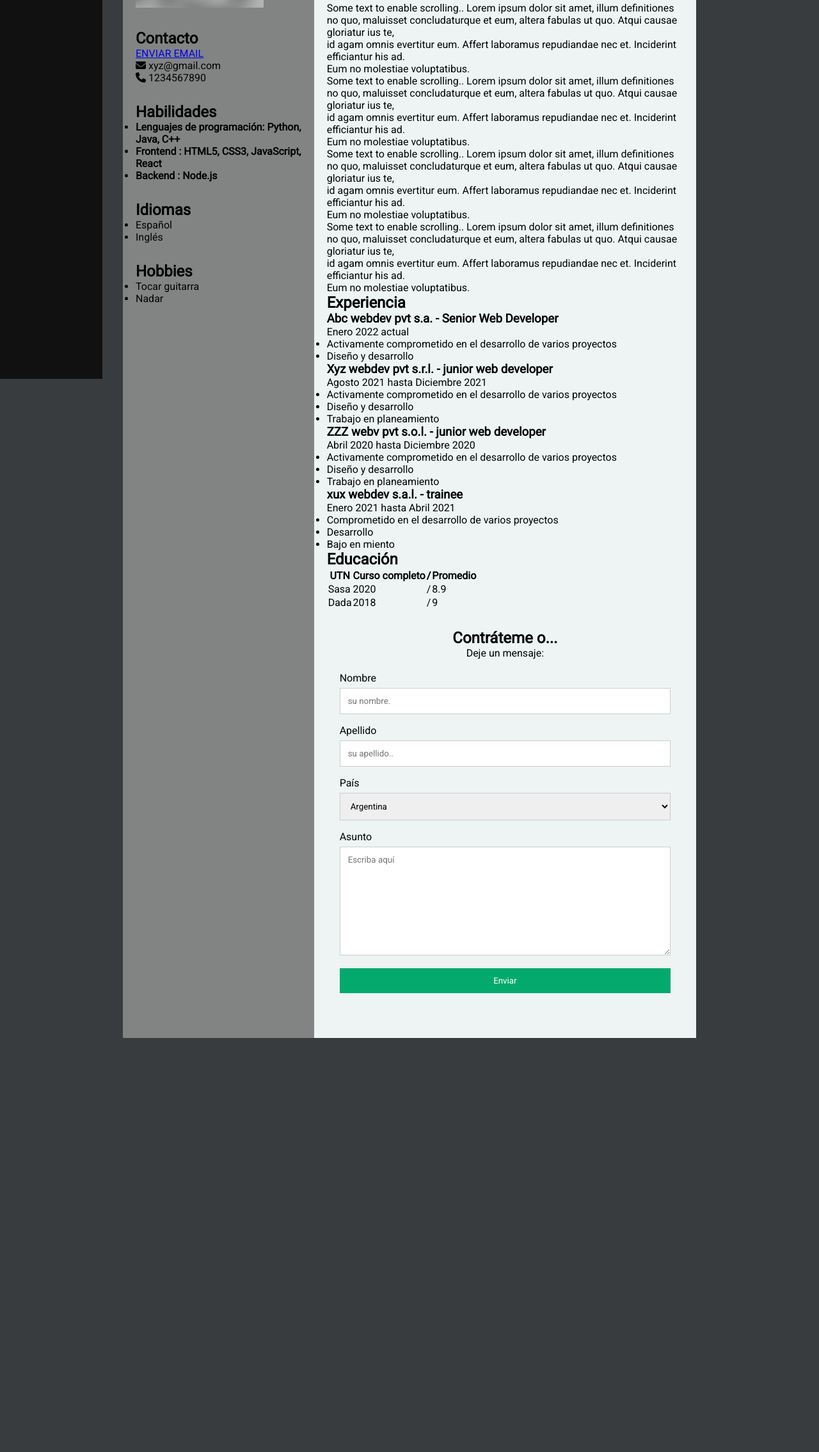
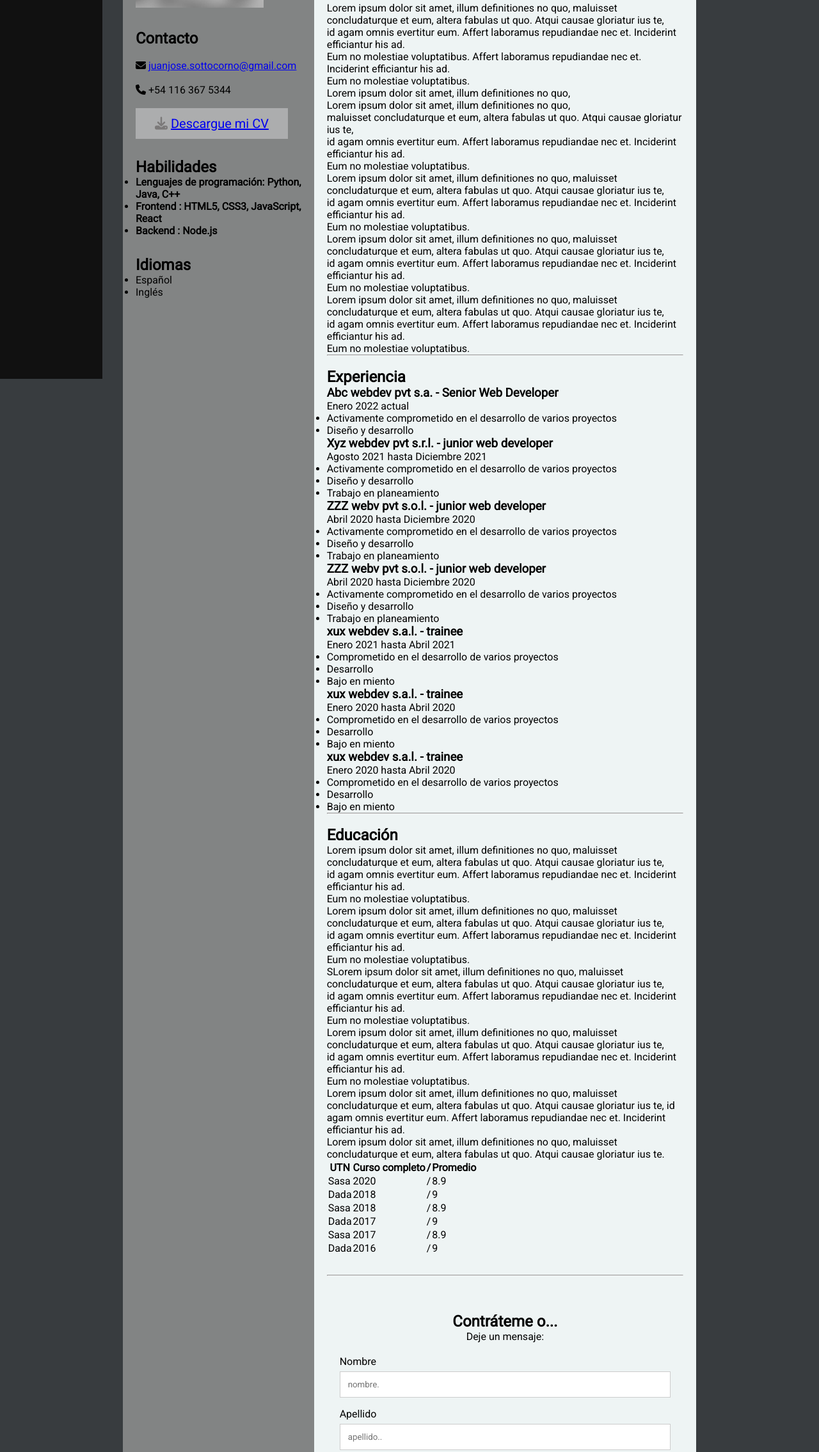
Before and after one commit to sottocorno/sottocorno.github.io, a plain HTML site: page index.html in a window 1280 px wide. Shown: the part 208-2477 px from the top of the page at 64% size. Before the commit the page ends 1830 px from the top, so only its background shows below. Drawn offline with Linux system fonts and the light colour scheme.

Commit message:
segunda prueba cambios rotundo

```diff
--- a/cv.css
+++ b/cv.css
@@ -39,7 +39,7 @@ body {
 	margin-bottom: 30px;
 }
 .h2 {
-	background-color: rgb(4, 96, 150);
+	background-color: rgb(86, 116, 133);
 
 }
 
@@ -67,7 +67,7 @@ body {
   }
 
   input[type=submit]:hover {
-    background-color: #45a049;
+    background-color: #6f9671;
   }
 
   /* Style the container/contact section */
@@ -123,5 +123,19 @@ body {
 
 /* When you mouse over the navigation links, change their color */
 .sidenav a:hover {
-  color: #f1f1f1;
+  color: #b8b7b7;
 }
+
+.btn {
+  background-color: rgb(172, 173, 174);
+  border: none;
+  color: rgb(123, 121, 121);
+  padding: 12px 30px;
+  cursor: pointer;
+  font-size: 20px;
+}
+
+/* Darker background on mouse-over */
+.btn:hover {
+  background-color: rgb(147, 147, 150);
+}
--- a/index.html
+++ b/index.html
@@ -5,7 +5,7 @@
     <meta http-equiv="X-UA-Compatible" content="IE=edge">
     <meta name="viewport" content="width=device-width, initial-scale=1.0">
     <title>CV Juan Sottocorno</title>
-    <link rel="icon" type="image/x-icon" href="imagenes/juancv.jpg">
+    <link rel="icon" type="image/x-icon" href="/imagenes y archivos/juancv.jpg">
     <link rel="stylesheet" href="cv.css">
     <link rel="preconnect" href="https://fonts.gstatic.com" crossorigin>
     <link href="https://fonts.googleapis.com/css2?family=Roboto&display=swap" rel="stylesheet">
@@ -48,15 +48,22 @@
         <div class="left">
 
             <div class="image">
-                <img src="/imagenes/juancv.jpg"
+                <img src="/imagenes y archivos/juancv.jpg"
                      alt="foto principal"
                      style="width:200px;height:200px;">
             </div>
             <div class="Contacto">
                 <h2>Contacto</h2>
-                <a href = "mailto: xyz@gmail.com">ENVIAR EMAIL</a>
-                <p> <i class="fa-solid fa-envelope"></i> xyz@gmail.com</p>
-                <p><i class="fa-solid fa-phone"></i> 1234567890</p>
+
+                <pre> </pre>
+                <p> <i class="fa-solid fa-envelope"></i> <a href = "mailto: juanjose.sottocorno@gmail.com">juanjose.sottocorno@gmail.com</a> </p>
+                <pre> </pre>
+                <p><i class="fa-solid fa-phone"></i> +54 116 367 5344</p>
+                <pre> </pre>
+                <p> <button class="btn"><i class="fa fa-download"></i>
+                  <a href="/imagenes y archivos/CV_2023_JUAN SOTTOCORNO.pdf" download="CV_J_Sottocorno">
+                 Descargue mi CV
+               </a></button></p>
             </div>
             <div class="Habilidades">
                 <h2>Habilidades</h2>
@@ -75,13 +82,6 @@
                     <li>Inglés</li>
                 </ul>
             </div>
-            <div class="Hobbies">
-                <h2>Hobbies</h2>
-                <ul>
-                    <li>Tocar guitarra</li>
-                    <li>Nadar</li>
-                </ul>
-            </div>
         </div>
         <div class="right">
                 <div id="home" class="tabcontent">
@@ -97,34 +97,42 @@
                   con una excelente reputación
                     para expandir mis conocimientos y habilidades relacionados
                     a las tecnologías de la información</p>
-           <p>Some text to enable scrolling.. Lorem ipsum dolor sit amet,
+           <p>Lorem ipsum dolor sit amet,
              illum definitiones no quo, maluisset concludaturque et eum,
               altera fabulas ut quo. Atqui causae gloriatur ius te,<br>
                id agam omnis evertitur eum.
                Affert laboramus repudiandae nec et. Inciderint efficiantur his ad. <br>
+               Eum no molestiae voluptatibus.
+               Affert laboramus repudiandae nec et. Inciderint efficiantur his ad. <br>
                Eum no molestiae voluptatibus.</p>
 
-           <p> Some text to enable scrolling.. Lorem ipsum dolor sit amet, illum definitiones no quo,
+           <p> Lorem ipsum dolor sit amet, illum definitiones no quo,<br>
+            Lorem ipsum dolor sit amet, illum definitiones no quo,<br>
              maluisset concludaturque et eum, altera fabulas ut quo. Atqui causae gloriatur ius te,<br>
               id agam omnis evertitur eum.
               Affert laboramus repudiandae nec et. Inciderint efficiantur his ad.<br>
                Eum no molestiae voluptatibus.</p>
 
-              <p>Some text to enable scrolling.. Lorem ipsum dolor sit amet,
+              <p>Lorem ipsum dolor sit amet,
               illum definitiones no quo, maluisset concludaturque et eum,
                altera fabulas ut quo. Atqui causae gloriatur ius te,<br>
                 id agam omnis evertitur eum.
                 Affert laboramus repudiandae nec et. Inciderint efficiantur his ad.<br>
                  Eum no molestiae voluptatibus.</p>
 
-            <p> Some text to enable scrolling.. Lorem ipsum dolor sit amet, illum definitiones no quo,
+            <p> Lorem ipsum dolor sit amet, illum definitiones no quo,
               maluisset concludaturque et eum, altera fabulas ut quo. Atqui causae gloriatur ius te,<br>
                id agam omnis evertitur eum.
                Affert laboramus repudiandae nec et. Inciderint efficiantur his ad. <br>
                Eum no molestiae voluptatibus.</p>
 
-
-
+               <p> Lorem ipsum dolor sit amet, illum definitiones no quo,
+                maluisset concludaturque et eum, altera fabulas ut quo. Atqui causae gloriatur ius te,<br>
+                 id agam omnis evertitur eum.
+                 Affert laboramus repudiandae nec et. Inciderint efficiantur his ad. <br>
+                 Eum no molestiae voluptatibus.</p>
+               <hr>
+               <pre> </pre>
              <div id="Experiencia" class="tabcontent">
                 <h2>Experiencia</h2>
 
@@ -151,6 +159,14 @@
                     <li>Diseño y desarrollo</li>
                     <li>Trabajo en planeamiento</li>
                 </ul>
+                <h3>ZZZ webv pvt s.o.l. - junior web developer</h3>
+                <p>Abril 2020 hasta Diciembre 2020</p>
+                <ul>
+                    <li>Activamente comprometido en
+                        el desarrollo de varios proyectos</li>
+                    <li>Diseño y desarrollo</li>
+                    <li>Trabajo en planeamiento</li>
+                </ul>
                 <h3>xux webdev s.a.l. - trainee</h3>
                 <p>Enero 2021 hasta Abril 2021</p>
                 <ul>
@@ -159,8 +175,28 @@
                     <li>Desarrollo</li>
                     <li>Bajo en miento</li>
                 </ul>
+                <h3>xux webdev s.a.l. - trainee</h3>
+                <p>Enero 2020 hasta Abril 2020</p>
+                <ul>
+                    <li>Comprometido en
+                        el desarrollo de varios proyectos</li>
+                    <li>Desarrollo</li>
+                    <li>Bajo en miento</li>
+                </ul>
+              </ul>
+              <h3>xux webdev s.a.l. - trainee</h3>
+              <p>Enero 2020 hasta Abril 2020</p>
+              <ul>
+                  <li>Comprometido en
+                      el desarrollo de varios proyectos</li>
+                  <li>Desarrollo</li>
+                  <li>Bajo en miento</li>
+              </ul>
             </div>
+          <hr>
+          <pre> </pre>
             <div  id="Educación" class="Educación">
+
                 <h2>Educación</h2>
                 <table>
                     <tr>
@@ -169,21 +205,80 @@
                         <th>/</th>
                         <th>    Promedio </th>
                     </tr>
+                    <p>Lorem ipsum dolor sit amet,
+                      illum definitiones no quo, maluisset concludaturque et eum,
+                       altera fabulas ut quo. Atqui causae gloriatur ius te,<br>
+                        id agam omnis evertitur eum.
+                        Affert laboramus repudiandae nec et. Inciderint efficiantur his ad.<br>
+                         Eum no molestiae voluptatibus.</p>
                     <tr>
                         <td>Sasa</td>
                         <td>2020</td>
                         <td>/</td>
                         <td>8.9</td>
                     </tr>
+                    <p>Lorem ipsum dolor sit amet,
+                      illum definitiones no quo, maluisset concludaturque et eum,
+                       altera fabulas ut quo. Atqui causae gloriatur ius te,<br>
+                        id agam omnis evertitur eum.
+                        Affert laboramus repudiandae nec et. Inciderint efficiantur his ad.<br>
+                         Eum no molestiae voluptatibus.</p>
                     <tr>
                         <td>Dada</td>
                         <td>2018</td>
                         <td>/</td>
                         <td>9</td>
                     </tr>
+                    <p>SLorem ipsum dolor sit amet,
+                      illum definitiones no quo, maluisset concludaturque et eum,
+                       altera fabulas ut quo. Atqui causae gloriatur ius te,<br>
+                        id agam omnis evertitur eum.
+                        Affert laboramus repudiandae nec et. Inciderint efficiantur his ad.<br>
+                         Eum no molestiae voluptatibus.</p>
+                    <tr>
+                      <td>Sasa</td>
+                      <td>2018</td>
+                      <td>/</td>
+                      <td>8.9</td>
+                  </tr>
+                  <p>Lorem ipsum dolor sit amet,
+                    illum definitiones no quo, maluisset concludaturque et eum,
+                     altera fabulas ut quo. Atqui causae gloriatur ius te,<br>
+                      id agam omnis evertitur eum.
+                      Affert laboramus repudiandae nec et. Inciderint efficiantur his ad.<br>
+                       Eum no molestiae voluptatibus.</p>
+                  <tr>
+                      <td>Dada</td>
+                      <td>2017</td>
+                      <td>/</td>
+                      <td>9</td>
+                  </tr>
+                  <p>Lorem ipsum dolor sit amet,
+                    illum definitiones no quo, maluisset concludaturque et eum,
+                     altera fabulas ut quo. Atqui causae gloriatur ius te,
+                      id agam omnis evertitur eum.
+                      Affert laboramus repudiandae nec et. Inciderint efficiantur his ad.</p>
+                  <tr>
+                    <td>Sasa</td>
+                    <td>2017</td>
+                    <td>/</td>
+                    <td>8.9</td>
+                </tr>
+                <p>Lorem ipsum dolor sit amet,
+                  illum definitiones no quo, maluisset concludaturque et eum,
+                   altera fabulas ut quo. Atqui causae gloriatur ius te.</p>
+                <tr>
+                    <td>Dada</td>
+                    <td>2016</td>
+                    <td>/</td>
+                    <td>9</td>
+                </tr>
                 </table>
             </div>
-
+            <hr>
+            <pre> </pre>
+            <pre> </pre>
+            <pre> </pre>
     <div id="container" class="tabcontent">
     <div style="text-align:center">
       <h2>Contráteme o...</h2>
@@ -194,9 +289,9 @@
       <div class="column">
         <form action="/action_page.php">
           <label for="fname">Nombre</label>
-          <input type="text" id="fname" name="firstname" placeholder="su nombre.">
+          <input type="text" id="fname" name="firstname" placeholder="nombre.">
           <label for="lname">Apellido</label>
-          <input type="text" id="lname" name="lastname" placeholder="su apellido..">
+          <input type="text" id="lname" name="lastname" placeholder="apellido..">
           <label for="country">País</label>
           <select id="country" name="country">
             <option value="australia">Argentina</option>
```
Also changed, not shown: imagenes y archivos/juancv.jpg (renamed from imagenes/juancv.jpg), 3 other files.
